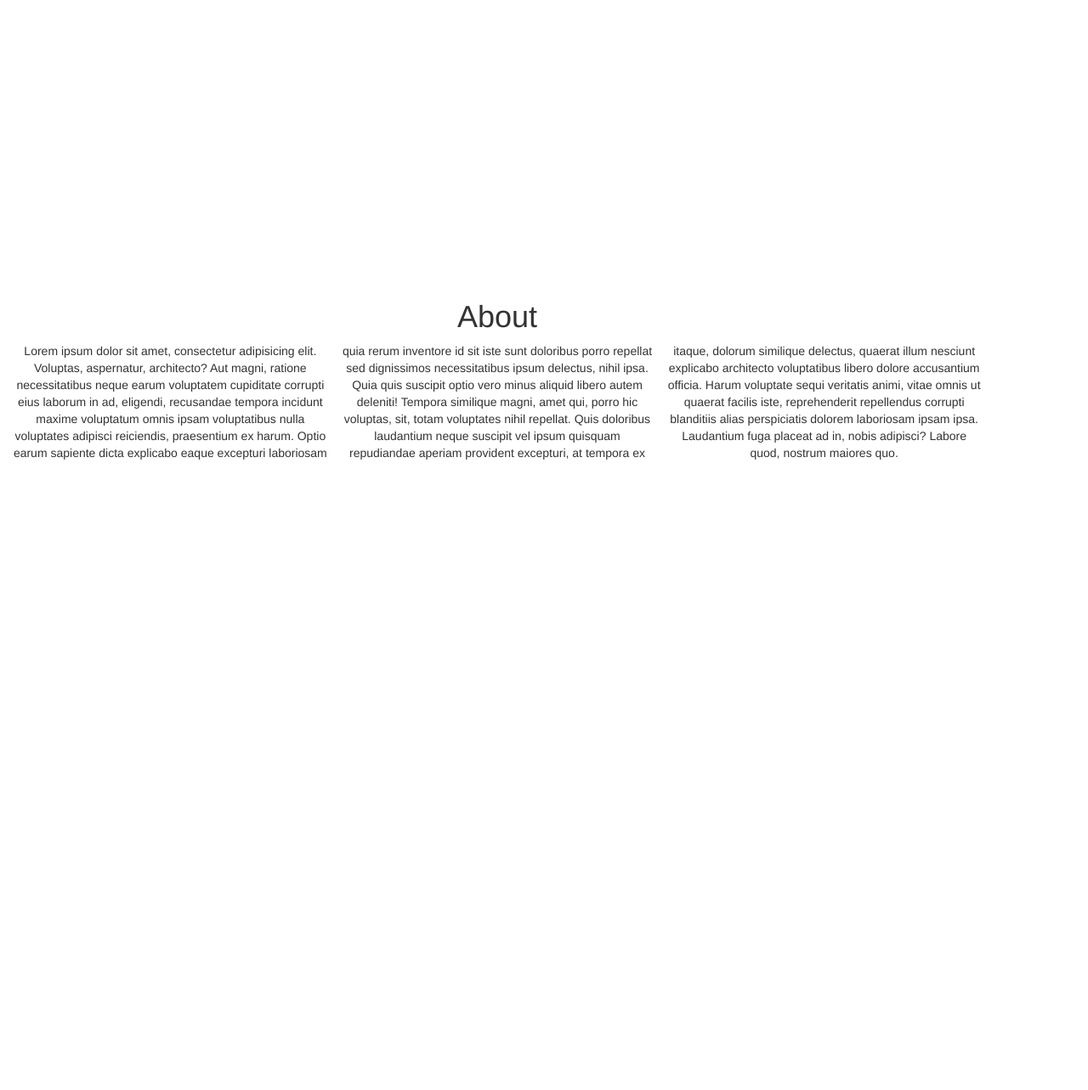
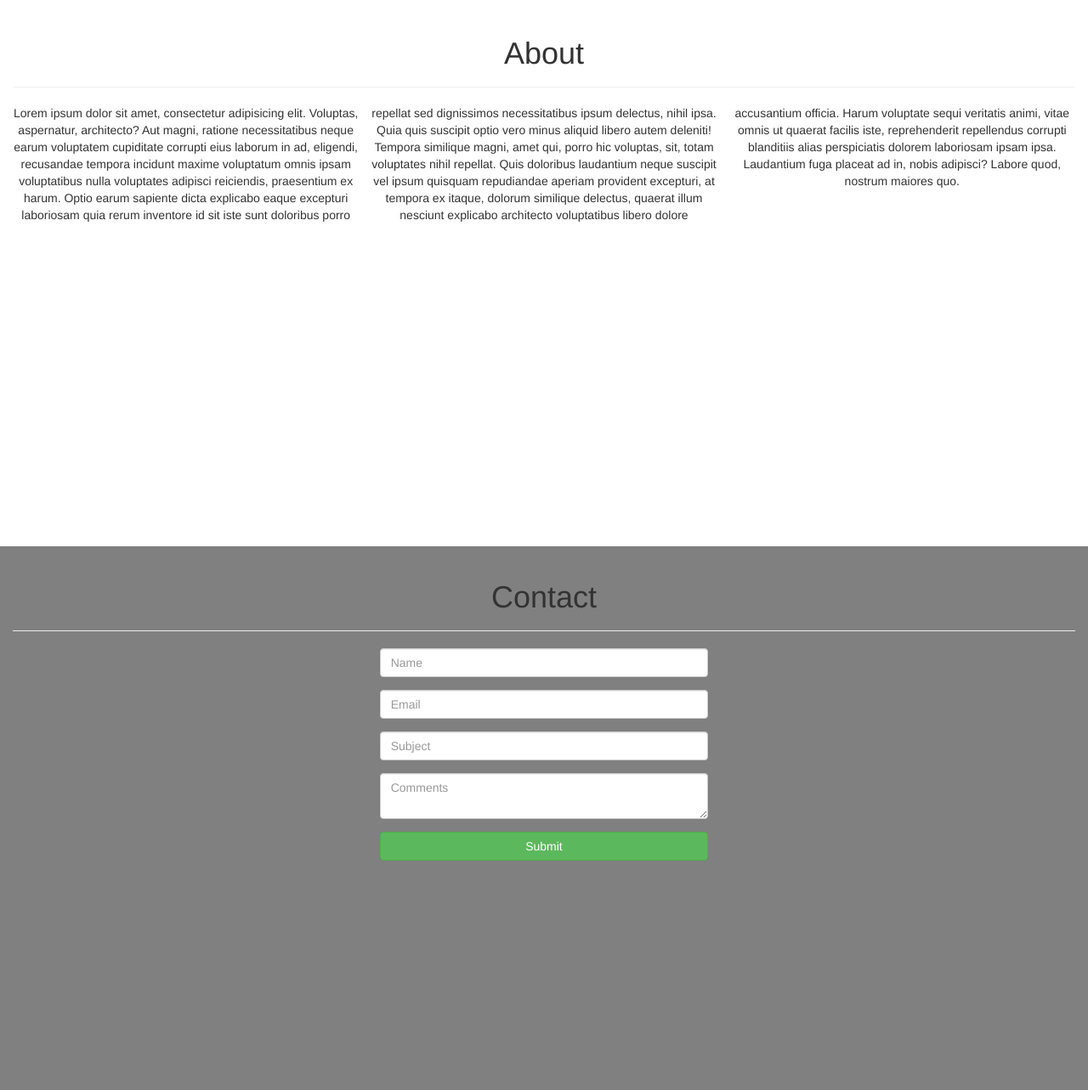
Before and after one commit to jshen212/bootstrap-test, a plain HTML site: page index.html in a window 1280 px wide. Shown: the part 1317-2600 px from the top of the page at 85% size. Before the commit the page ends 2400 px from the top, so only its background shows below. Drawn offline with Linux system fonts and the light colour scheme.

Commit message:
[feature] added contact area

```diff
--- a/index.html
+++ b/index.html
@@ -7,8 +7,7 @@
   <style>
   section {
     width: 100vw;
-    height: 100vh;
-    padding: 50px;
+    height: 80vh;
   }
 
   section.container {
@@ -45,23 +44,49 @@
     </ul>
   </nav>
   <section id="home" style="background: url(images/header.jpg); background-size: 100% 100%;" class="cl_white text-center">
-    <h1 class="text-center">My Photo Gallery</h1>
-    <p class="lead"></p>
-    <button class="btn btn-default">Contact</button>
+    <div class="page-header">
+      <h1 class="text-center">Jeff's Bootstrap Page</h1>
+    </div>
+    <button class="btn btn-default"><a href="#contact" style="color: black;">Contact</a></button>
   </section>
 
-  <section class="container">
+  <section id="work" class="container" style="width: 100%;">
     <div class="page-header">
-      <h1 id="work" class="text-center">My Work</h1>
+      <h1 class="text-center">My Work</h1>
     </div>
     <img src="images/image-1.jpg" class="img-thumbnail">
     <img src="images/image-2.jpg" class="img-thumbnail">
     <img src="images/image-3.jpg" class="img-thumbnail">
   </section>
-  <section id="about" class="container">
-    <h1 class="text-center">About</h1>
+
+  <section id="about" class="container" style="width: 100%;">
+    <div class="page-header">
+      <h1 class="text-center">About</h1>
+    </div>
     <div class="col-text">Lorem ipsum dolor sit amet, consectetur adipisicing elit. Voluptas, aspernatur, architecto? Aut magni, ratione necessitatibus neque earum voluptatem cupiditate corrupti eius laborum in ad, eligendi, recusandae tempora incidunt maxime voluptatum omnis ipsam voluptatibus nulla voluptates adipisci reiciendis, praesentium ex harum. Optio earum sapiente dicta explicabo eaque excepturi laboriosam quia rerum inventore id sit iste sunt doloribus porro repellat sed dignissimos necessitatibus ipsum delectus, nihil ipsa. Quia quis suscipit optio vero minus aliquid libero autem deleniti! Tempora similique magni, amet qui, porro hic voluptas, sit, totam voluptates nihil repellat. Quis doloribus laudantium neque suscipit vel ipsum quisquam repudiandae aperiam provident excepturi, at tempora ex itaque, dolorum similique delectus, quaerat illum nesciunt explicabo architecto voluptatibus libero dolore accusantium officia. Harum voluptate sequi veritatis animi, vitae omnis ut quaerat facilis iste, reprehenderit repellendus corrupti blanditiis alias perspiciatis dolorem laboriosam ipsam ipsa. Laudantium fuga placeat ad in, nobis adipisci? Labore quod, nostrum maiores quo.</div>
   </div>
+</section>
+<section id="contact" class="container" style="background: grey; width: 100%;">
+  <div class="page-header">
+    <h1 class="text-center">Contact</h1>
+  </div>
+  <form class="col-md-4 col-md-offset-4">
+    <div class="form-group">
+      <input class="form-control" type="text" placeholder="Name">
+    </div>
+    <div class="form-group">
+      <input class="form-control" type="email" placeholder="Email">
+    </div>
+    <div class="form-group">
+      <input class="form-control" type="text" placeholder="Subject">
+    </div>
+    <div class="form-group">
+      <textarea class="form-control" placeholder="Comments"></textarea>
+    </div>
+    <div class="form-group">
+      <input type="submit" class="btn btn-success btn-block">
+    </div>
+  </form>
 </section>
 
 
```
